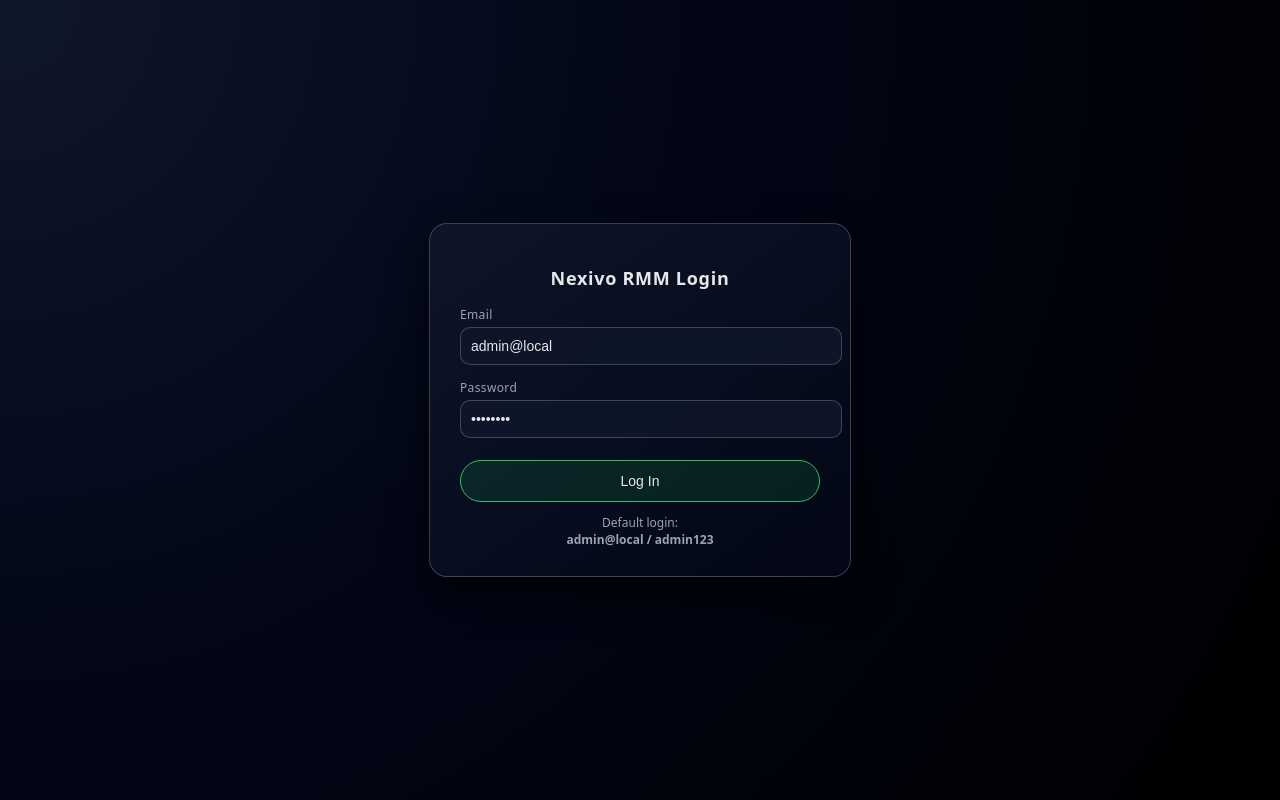
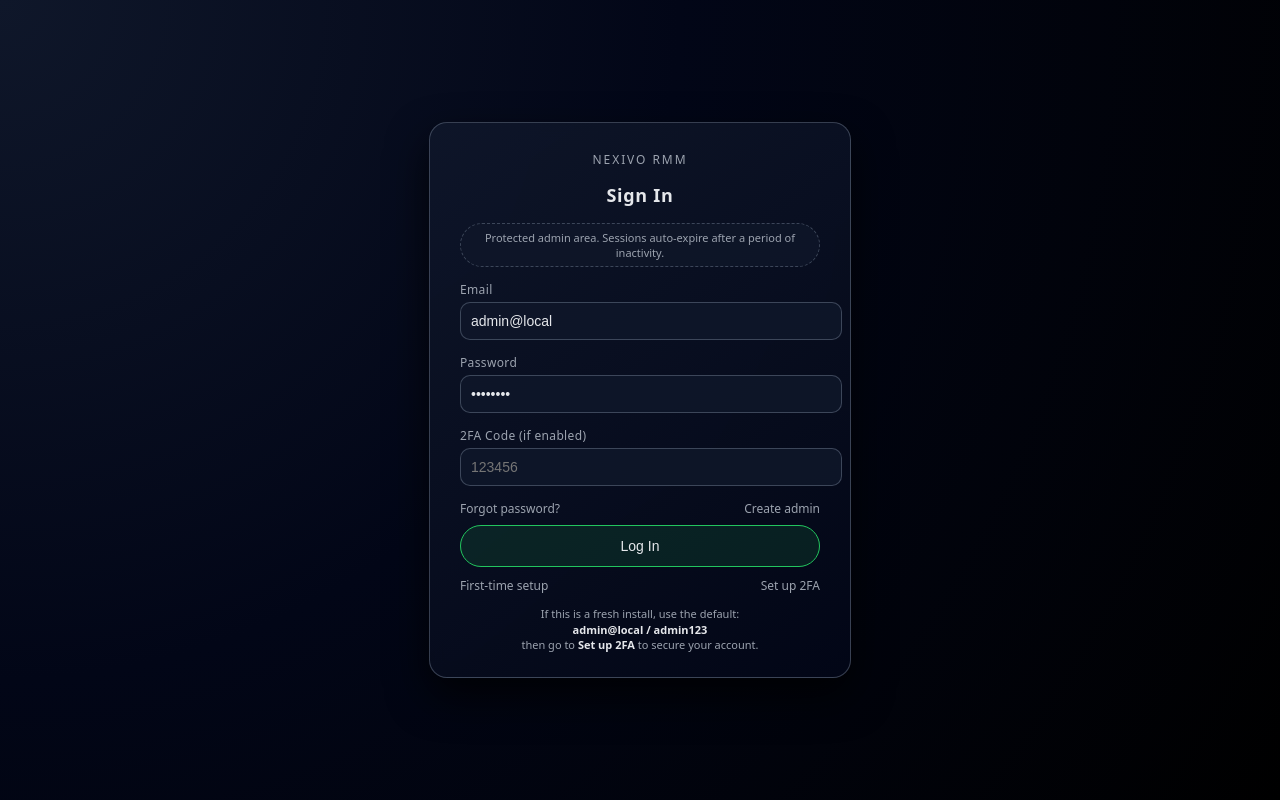
Before and after one commit to The-IT-Guy/customrmm, a FastAPI app: template templates/login.html in a window 1280 px wide. Run offline with FastAPI, Linux system fonts and the light colour scheme; the template is opened without the code that fills it, so the values that code supplies are empty.

Commit message:
Update login.html

```diff
--- a/templates/login.html
+++ b/templates/login.html
@@ -33,7 +33,7 @@
             background: linear-gradient(145deg, rgba(15,23,42,.92), rgba(2,6,23,.97));
             border: 1px solid var(--border-subtle);
             border-radius: 18px;
-            padding: 28px 30px;
+            padding: 28px 30px 24px;
             box-shadow: 0 18px 40px rgba(0,0,0,.75);
             backdrop-filter: blur(8px);
             animation: fadeIn .4s ease;
@@ -42,6 +42,15 @@
         @keyframes fadeIn {
             from { opacity: 0; transform: translateY(12px); }
             to   { opacity: 1; transform: translateY(0); }
+        }
+
+        .logo {
+            font-size: 12px;
+            letter-spacing: 0.16em;
+            text-transform: uppercase;
+            color: var(--muted);
+            text-align: center;
+            margin-bottom: 4px;
         }
 
         h2 {
@@ -60,6 +69,17 @@
             margin-bottom: 14px;
             font-size: 13px;
             text-align: center;
+        }
+
+        .info-banner {
+            background: rgba(15,23,42,0.8);
+            border-radius: 999px;
+            border: 1px dashed var(--border-subtle);
+            font-size: 11px;
+            padding: 6px 10px;
+            color: var(--muted);
+            text-align: center;
+            margin-bottom: 14px;
         }
 
         .form-field {
@@ -85,11 +105,30 @@
             font-size: 14px;
         }
 
+        .login-actions {
+            display: flex;
+            justify-content: space-between;
+            align-items: center;
+            margin-top: 4px;
+            margin-bottom: 4px;
+        }
+
+        .link {
+            font-size: 12px;
+            color: var(--muted);
+            text-decoration: none;
+        }
+
+        .link:hover {
+            color: var(--text);
+            text-decoration: underline;
+        }
+
         button {
             width: 100%;
             padding: 12px;
             border-radius: 999px;
-            margin-top: 8px;
+            margin-top: 4px;
             background: var(--accent-soft);
             border: 1px solid var(--accent);
             color: var(--text);
@@ -106,8 +145,20 @@
         .hint {
             margin-top: 12px;
             text-align: center;
-            font-size: 12px;
+            font-size: 11px;
             color: var(--muted);
+            line-height: 1.4;
+        }
+
+        .hint strong {
+            color: var(--text);
+        }
+
+        .sub-links {
+            margin-top: 10px;
+            display: flex;
+            justify-content: space-between;
+            font-size: 11px;
         }
     </style>
 </head>
@@ -115,28 +166,73 @@
 <body>
 <div class="login-box">
 
-    <h2>Nexivo RMM Login</h2>
+    <div class="logo">NEXIVO RMM</div>
+    <h2>Sign In</h2>
 
     {% if error %}
     <div class="error">{{ error }}</div>
     {% endif %}
 
+    <div class="info-banner">
+        Protected admin area. Sessions auto-expire after a period of inactivity.
+    </div>
+
     <form method="post" action="/login">
         <div class="form-field">
             <label for="email">Email</label>
-            <input type="text" id="email" name="email" required value="admin@local" />
+            <input
+                type="text"
+                id="email"
+                name="email"
+                required
+                value="{{ email or 'admin@local' }}"
+            />
         </div>
 
         <div class="form-field">
             <label for="password">Password</label>
-            <input type="password" id="password" name="password" required value="admin123" />
+            <input
+                type="password"
+                id="password"
+                name="password"
+                required
+                value="{{ password_placeholder or 'admin123' }}"
+            />
+        </div>
+
+        <div class="form-field">
+            <label for="totp_code">
+                2FA Code
+                <span style="font-weight:400; color:var(--muted);">(if enabled)</span>
+            </label>
+            <input
+                type="text"
+                id="totp_code"
+                name="totp_code"
+                autocomplete="one-time-code"
+                placeholder="123456"
+                value=""
+            />
+        </div>
+
+        <div class="login-actions">
+            <a href="/forgot-password" class="link">Forgot password?</a>
+            <a href="/setup-admin" class="link">Create admin</a>
         </div>
 
         <button type="submit">Log In</button>
     </form>
 
+    <div class="sub-links">
+        <a href="/setup-admin" class="link">First-time setup</a>
+        <a href="/account/totp/setup" class="link">Set up 2FA</a>
+    </div>
+
     <div class="hint">
-        Default login: <br> <strong>admin@local / admin123</strong>
+        If this is a fresh install, use the default:
+        <br>
+        <strong>admin@local / admin123</strong><br>
+        then go to <strong>Set up 2FA</strong> to secure your account.
     </div>
 
 </div>
```
